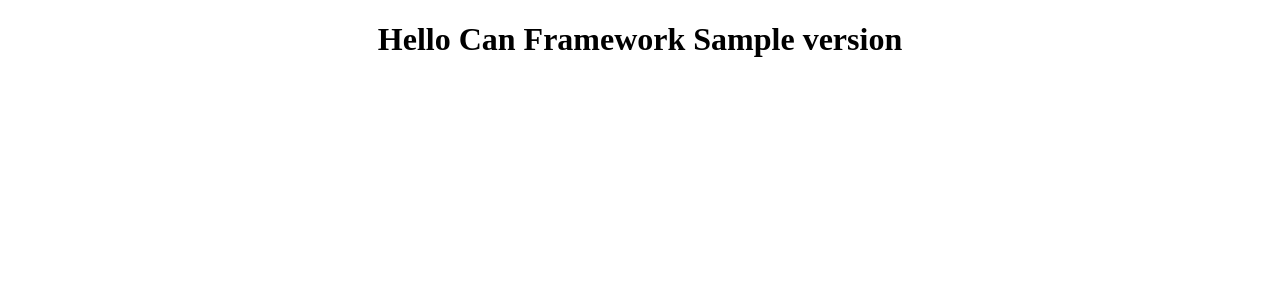
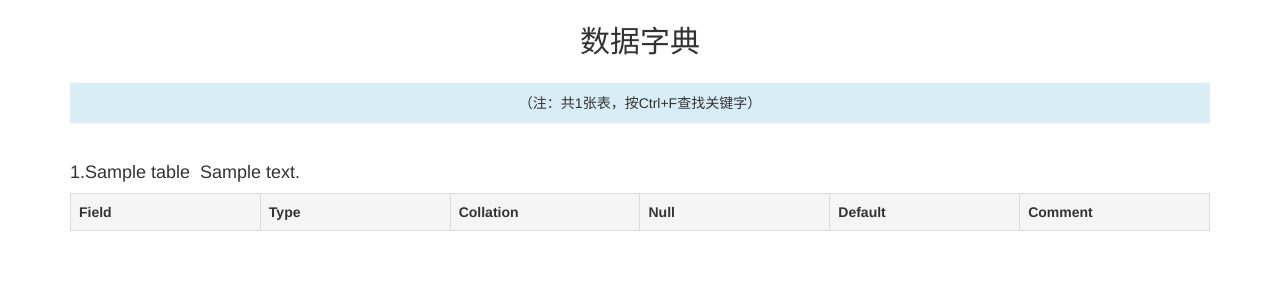
Before and after one commit to jiangqiao221/can, a PHP site: template app/views/index.php in a window 1280 px wide. Shown: the top 300 px of the page. Run offline with PHP 8.4, Linux system fonts and the light colour scheme; the template is opened without the code that fills it: most values are stand-ins (such as "Sample title", 1, 10 or a date in 2020); lists and menus that the app fills with data are empty.

Commit message:
新增数据库连接和基本操作；应用为一个数据字典

```diff
--- a/app/controllers/IndexController.php
+++ b/app/controllers/IndexController.php
@@ -9,6 +9,10 @@ class IndexController extends Controller
 {
     public function actionIndex()
     {
-        return $this->render('index', ['version' => Start::$app->version]);
+        $db = Start::$app->db;
+        $sql = "SHOW TABLE STATUS";
+        $tables = $db->query($sql);
+        $count = count($tables);
+        return $this->render('index', ['tables' => $tables, 'count' => $count]);
     }
 }
--- a/app/views/index.php
+++ b/app/views/index.php
@@ -1,5 +1,12 @@
 <?php
-/** @var $version string */
+
+use app\models\DictionaryLogic;
+
+/** @var array $tables */
+/** @var int $count */
+
+$this->title = '数据字典';
+
 ?>
 <!doctype html>
 <html lang="zh-CN">
@@ -8,9 +15,59 @@
     <meta name="viewport"
           content="width=device-width, user-scalable=no, initial-scale=1.0, maximum-scale=1.0, minimum-scale=1.0">
     <meta http-equiv="X-UA-Compatible" content="ie=edge">
-    <title>Can Framework <?= $version ?></title>
+    <title><?= $this->title ?></title>
+    <link href="https://cdn.bootcss.com/bootstrap/3.3.7/css/bootstrap.min.css" rel="stylesheet">
 </head>
 <body>
-<h1 style="text-align: center;">Hello Can Framework <?= $version ?></h1>
+<div class="container">
+    <div class="row">
+        <div class="col-xs-12">
+            <h2 class="text-center" style="margin: 25px auto;"><?= $this->title ?></h2>
+        </div>
+    </div>
+    <p class="bg-info text-center" style="line-height: 40px;">（注：共<?= $count ?>张表，按Ctrl+F查找关键字）</p>
+    <?php $i = 1; ?>
+    <?php foreach ($tables as $table): ?>
+        <h4 style="margin-top: 40px;"><?= $i ?>.<?= $table['Name'] ?>&nbsp;&nbsp;<?= $table['Comment'] ?></h4>
+        <?php $fields = DictionaryLogic::getFullFields($table['Name']); ?>
+        <table class="table table-bordered table-hover">
+            <tr class="active">
+                <th class="col-xs-2">Field</th>
+                <th class="col-xs-2">Type</th>
+                <th class="col-xs-2">Collation</th>
+                <th class="col-xs-2">Null</th>
+                <th class="col-xs-2">Default</th>
+                <th class="col-xs-2">Comment</th>
+            </tr>
+            <?php foreach ($fields as $field): ?>
+                <tr>
+                    <td><?= $field['Field'] ?></td>
+                    <td><?= $field['Type'] ?></td>
+                    <td><?= $field['Collation'] ?></td>
+                    <td><?= $field['Null'] ?></td>
+                    <td><?= $field['Default'] ?></td>
+                    <td>
+                        <?php
+                        $more = [];
+                        if (!empty($field['Comment'])) {
+                            $more[] = $field['Comment'];
+                        }
+                        if (!empty($field['Key'])) {
+                            $more[] = $field['Key'];
+                        }
+                        if (!empty($field['Extra'])) {
+                            $more[] = $field['Extra'];
+                        }
+                        if (!empty($more)) {
+                            echo implode(',', $more);
+                        }
+                        ?>
+                    </td>
+                </tr>
+            <?php endforeach; ?>
+        </table>
+        <?php $i++; ?>
+    <?php endforeach; ?>
+</div>
 </body>
 </html>
--- a/core/base/Controller.php
+++ b/core/base/Controller.php
@@ -14,7 +14,7 @@ class Controller
 
     public function getView()
     {
-        if ($this->_view === null) {
+        if ($this->_view === null || !($this->_view instanceof View)) {
             $this->_view = new View();
         }
         return $this->_view;
--- a/web/index.php
+++ b/web/index.php
@@ -2,4 +2,6 @@
 require_once __DIR__ . '/../vendor/autoload.php';
 require_once __DIR__ . '/../core/Start.php';
 
-(new Start())->run();
+$config = require_once __DIR__ . '/../app/config/main.php';
+
+(new Start($config))->run();
```
Also changed, not shown: app/config/main.php (added, +9 -0 lines), app/models/DictionaryLogic.php (added, +15 -0 lines), core/Base.php (+11 -1 lines), core/base/Db.php (added, +41 -0 lines), core/db/Connection.php (added, +36 -0 lines), core/db/drivers/Mysql.php (added, +30 -0 lines).
